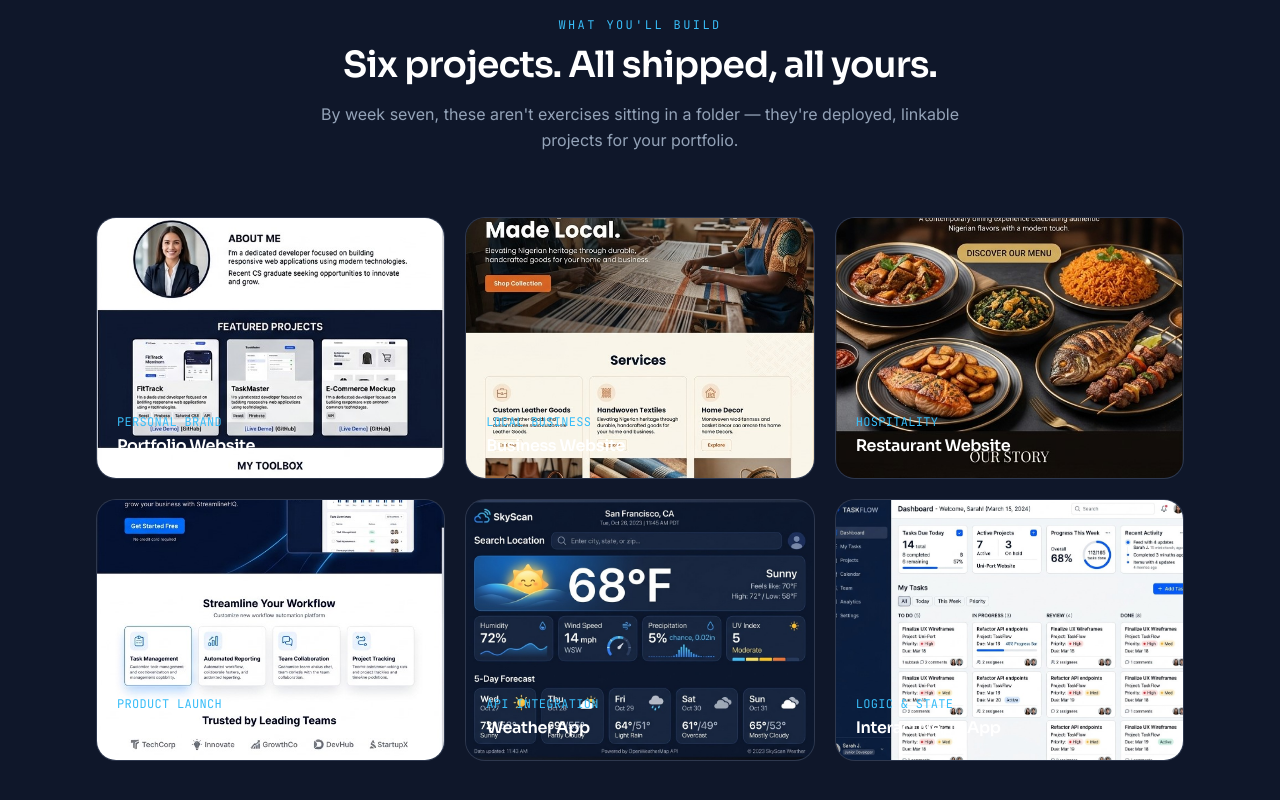
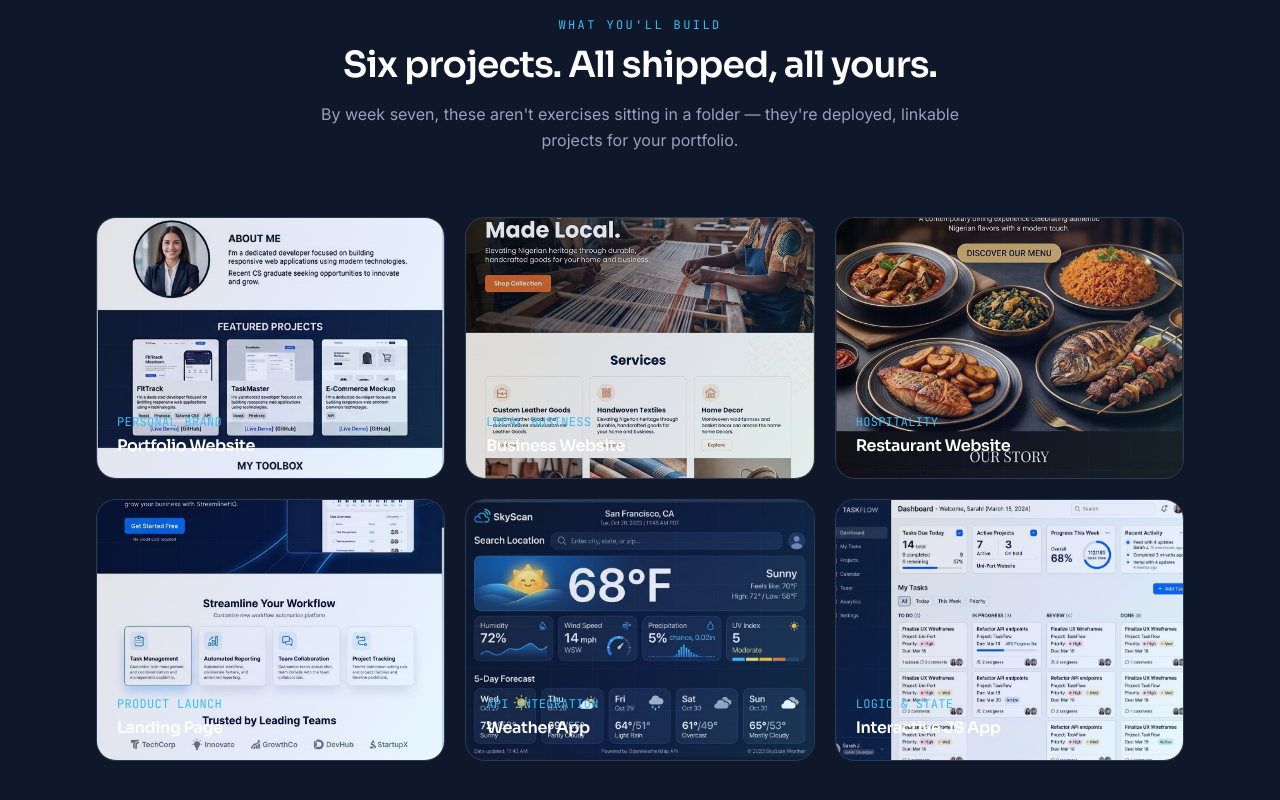
Before and after one commit to EloraPeter/ETI-cohort, a Next.js app: page / in a window 1280 px wide. Shown: the part 3356-4156 px from the top of the page. Built offline with nearby package versions, Linux system fonts and the light colour scheme; no server answers.

Commit message:
fixed:   components/sections/StudentProjects.tsx

```diff
--- a/components/sections/StudentProjects.tsx
+++ b/components/sections/StudentProjects.tsx
@@ -19,14 +19,15 @@ export function StudentProjects() {
               key={project.title}
               className="group relative aspect-[4/3] overflow-hidden rounded-xl2 border border-white/10 bg-ink-800"
             >
-              <div className="absolute inset-0 bg-brand-gradient opacity-[0.12] transition-opacity duration-300 group-hover:opacity-25" />
-              <div className="absolute inset-0 section-grid-bg opacity-40" aria-hidden="true" />
               <Image
                 src={project.image}
                 alt={project.title}
                 fill
                 className="object-cover transition-transform duration-500 group-hover:scale-105"
               />
+              <div className="absolute inset-0 bg-brand-gradient opacity-[0.12] transition-opacity duration-300 group-hover:opacity-25" />
+              <div className="absolute inset-0 section-grid-bg opacity-40" aria-hidden="true" />
+
               <div className="absolute inset-x-0 bottom-0 p-5">
                 <p className="font-mono text-xs uppercase tracking-wide text-sky-400">{project.tag}</p>
                 <h3 className="mt-1 text-base font-semibold text-white">{project.title}</h3>
```
